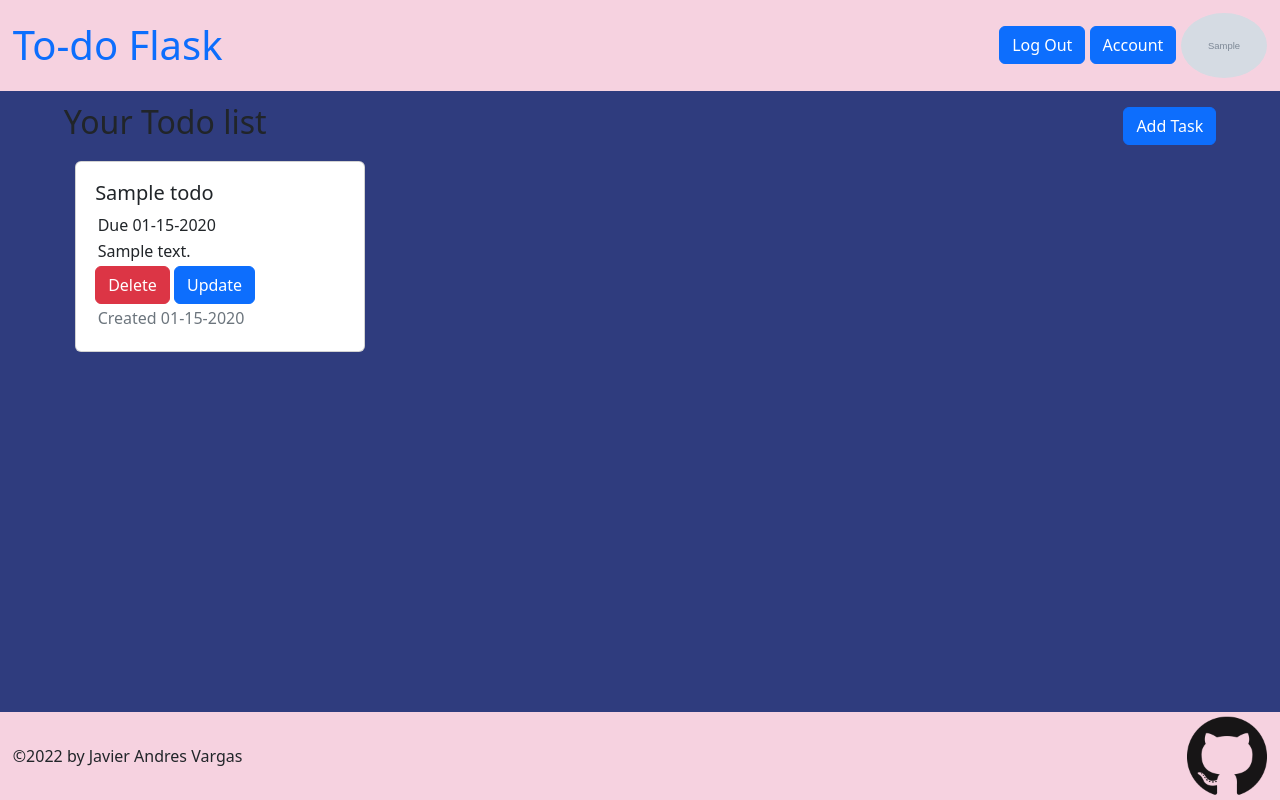
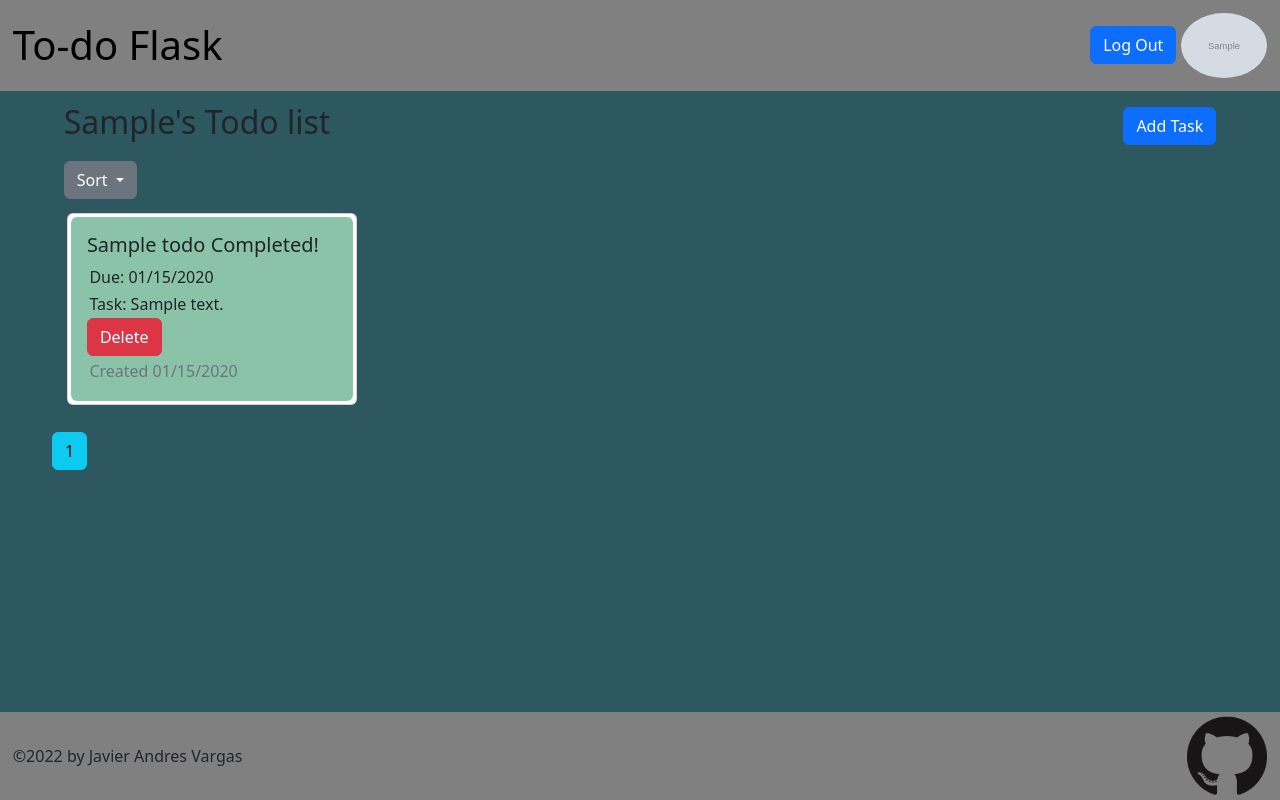
Before and after one commit to TheGoumble/flask_todo_project, a Flask app: page /home in a window 1280 px wide. Run offline with Flask 2, Linux system fonts and the light colour scheme; a user stored in the database is signed in; tables that the repository leaves empty hold one stand-in row (values such as "Sample post"); grey boxes marked "Sample" are stand-in pictures.

Commit message:
complete task and sort tasks

```diff
--- a/flaskproject/routes.py
+++ b/flaskproject/routes.py
@@ -11,13 +11,13 @@ from flask_login import login_user, logout_user, current_user, login_required
 @app.route("/")
 @app.route("/home", methods=["POST", "GET"])
 def home():
+    page = request.args.get('page', 1, type=int)
     tasks = []
     if current_user.is_authenticated:
-        tasks = ToDO.query.filter_by(author=current_user).all()
+        tasks = ToDO.query.filter_by(author=current_user).order_by(ToDO.date_created.desc()).paginate(page=page,per_page=9)
         image_file = url_for(
             'static', filename='profile_pics/' + current_user.image_file)
     else:
-
         image_file = url_for('static', filename='profile_pics/default.png')
     return render_template("home.html", tasks=tasks, image_file=image_file)
 
@@ -101,6 +101,13 @@ def account():
 @login_required
 def new_task():
     form = TaskForm()
+    if current_user.is_authenticated:
+        tasks = ToDO.query.filter_by(author=current_user).all()
+        image_file = url_for(
+            'static', filename='profile_pics/' + current_user.image_file)
+    else:
+        image_file = url_for('static', filename='profile_pics/default.png')
+
     if form.validate_on_submit():
         task = ToDO(title=form.title.data, content=form.content.data,
                     due_date=form.due_date.data, author=current_user)
@@ -108,7 +115,7 @@ def new_task():
         db.session.commit()
         flash('Your post has been created', 'success')
         return redirect(url_for('home'))
-    return render_template('task.html', title='Add Task', form=form, legend='Add Task')
+    return render_template('task.html', title='Add Task', form=form, legend='Add Task', image_file=image_file)
 
 
 @app.route("/update/<int:task_id>", methods=["POST", "GET"])
@@ -142,3 +149,76 @@ def delete_task(remove_id):
     db.session.commit()
     flash('Your post has been deleted!', 'success')
     return redirect(url_for('home'))
+
+@app.route("/complete/<int:complete_id>", methods=["POST"])
+@login_required
+def complete_task(complete_id):
+    task = ToDO.query.get_or_404(complete_id)
+    if task.author != current_user:
+        abort(403)
+    task.completed = True
+    db.session.commit()
+
+    db.session.commit()
+    flash('Your post has been marked as compelete!', 'success')
+    return redirect(url_for('home'))
+
+@app.route("/home/closedue", methods=["POST", "GET"])
+def close_due():
+    page = request.args.get('page', 1, type=int)
+    tasks = []
+    if current_user.is_authenticated:
+        tasks = ToDO.query.filter_by(author=current_user).order_by(ToDO.due_date.asc()).paginate(page=page,per_page=9)
+        image_file = url_for(
+            'static', filename='profile_pics/' + current_user.image_file)
+    else:
+        image_file = url_for('static', filename='profile_pics/default.png')
+    return render_template("home.html", tasks=tasks, image_file=image_file)
+
+@app.route("/home/newest", methods=["POST", "GET"])
+def newest():
+    page = request.args.get('page', 1, type=int)
+    tasks = []
+    if current_user.is_authenticated:
+        tasks = ToDO.query.filter_by(author=current_user).order_by(ToDO.date_created.desc()).paginate(page=page,per_page=9)
+        image_file = url_for(
+            'static', filename='profile_pics/' + current_user.image_file)
+    else:
+        image_file = url_for('static', filename='profile_pics/default.png')
+    return render_template("home.html", tasks=tasks, image_file=image_file)
+
+@app.route("/home/oldest", methods=["POST", "GET"])
+def oldest():
+    page = request.args.get('page', 1, type=int)
+    tasks = []
+    if current_user.is_authenticated:
+        tasks = ToDO.query.filter_by(author=current_user).order_by(ToDO.date_created.asc()).paginate(page=page,per_page=9)
+        image_file = url_for(
+            'static', filename='profile_pics/' + current_user.image_file)
+    else:
+        image_file = url_for('static', filename='profile_pics/default.png')
+    return render_template("home.html", tasks=tasks, image_file=image_file)
+
+@app.route("/home/completed", methods=["POST", "GET"])
+def completed():
+    page = request.args.get('page', 1, type=int)
+    tasks = []
+    if current_user.is_authenticated:
+        tasks = ToDO.query.filter_by(author=current_user).order_by(ToDO.completed.desc()).paginate(page=page,per_page=9)
+        image_file = url_for(
+            'static', filename='profile_pics/' + current_user.image_file)
+    else:
+        image_file = url_for('static', filename='profile_pics/default.png')
+    return render_template("home.html", tasks=tasks, image_file=image_file)
+
+@app.route("/home/uncompleted", methods=["POST", "GET"])
+def uncompleted():
+    page = request.args.get('page', 1, type=int)
+    tasks = []
+    if current_user.is_authenticated:
+        tasks = ToDO.query.filter_by(author=current_user).order_by(ToDO.completed.asc()).paginate(page=page,per_page=9)
+        image_file = url_for(
+            'static', filename='profile_pics/' + current_user.image_file)
+    else:
+        image_file = url_for('static', filename='profile_pics/default.png')
+    return render_template("home.html", tasks=tasks, image_file=image_file)
--- a/flaskproject/static/css/main.css
+++ b/flaskproject/static/css/main.css
@@ -11,13 +11,13 @@ html {
 }
 
 body {
-  background-color: #2f3c7e;
+  background-color: #2d5860;
   position: relative;
   min-height: 100vh;
 }
 
 header {
-  background-color: #f6d2e0;
+  background-color: gray;
   display: flex;
   justify-content: space-between;
   align-items: center;
@@ -31,7 +31,7 @@ div {
   margin: 1%;
 }
 
-#profile-pic{
+#profile-pic {
   height: 65px;
   width: 65;
 }
@@ -47,7 +47,7 @@ body > section {
   align-items: center;
 }
 footer {
-  background-color: #f6d2e0;
+  background-color: gray;
   position: absolute;
   bottom: 0;
   width: 100%;
@@ -67,5 +67,13 @@ footer > a > img {
 }
 
 a {
+  color: black;
   text-decoration: none;
 }
+
+#welcome {
+  display: flex;
+  flex-direction: column;
+  align-items: center;
+  color: black;
+}
--- a/flaskproject/templates/base.html
+++ b/flaskproject/templates/base.html
@@ -35,9 +35,6 @@
         <a href="{{url_for('logout')}}" type="button" class="btn btn-primary"
           >Log Out</a
         >
-        <a href="{{url_for('account')}}" type="button" class="btn btn-primary">
-          Account
-        </a>
         <a href="{{url_for('account')}}">
           <img
             id="profile-pic"
--- a/flaskproject/templates/home.html
+++ b/flaskproject/templates/home.html
@@ -4,24 +4,58 @@
 
 <div>
   <div id="h2-button">
-    <h2>Your Todo list</h2>
     {% if current_user.is_authenticated %}
+    <h2>{{current_user.first_name}}'s Todo list</h2>
     <a href="{{url_for('new_task')}}" type="button" class="btn btn-primary"
       >Add Task</a
     >
     {% endif %}
   </div>
-  {% if tasks|length < 1 %}
-  <div><p>There are no task. Start one at anytime!</p></div>
+
+  <div class="dropdown">
+    <button
+      class="btn btn-secondary dropdown-toggle"
+      type="button"
+      data-bs-toggle="dropdown"
+      aria-expanded="false"
+    >
+      Sort
+    </button>
+    <ul class="dropdown-menu">
+      <li><a class="dropdown-item" href="{{ url_for('close_due') }}">Closest Due!</a></li>
+      <li><a class="dropdown-item" href="{{ url_for('newest') }}">Newest</a></li>
+      <li><a class="dropdown-item" href="{{ url_for('oldest') }}">Oldest</a></li>
+      <li><a class="dropdown-item" href="{{ url_for('completed') }}">Completed</a></li>
+      <li><a class="dropdown-item" href="{{ url_for('uncompleted') }}">Uncompleted</a></li>
+    </ul>
+  </div>
+
+  {% if tasks.items|length < 1 %}
+
+  <div id="welcome">
+    <p class="h2">Welcome to To-do Flask!</p>
+    <p class="h3">Make an account today!</p>
+    <p class="h3">Track every task in your busy life and never lose track!</p>
+  </div>
+
   {% else %}
-  <div>
-    {% for task in tasks%}
+
+  <div class="row">
+    {% for task in tasks.items %}
+
+    <div class="col-10 col-md-5 col-lg-3">
       <div class="card" style="width: 18rem">
+        {% if task.completed == true %}
+        <div class="card-body bg-opacity-50 bg-success rounded">
+          {% else %}
           <div class="card-body">
+            {% endif %} {% if task.completed == true %}
+            <h5 class="card-title">{{task.title}} Completed!</h5>
+            {% else %}
             <h5 class="card-title">{{task.title}}</h5>
-
-        <p class="card-text">Due {{task.due_date.strftime('%m-%d-%Y')}}</p>
-        <p class="card-text">{{ task.content }}</p>
+            {% endif %}
+            <p class="card-text">Due: {{task.due_date.strftime('%m/%d/%Y')}}</p>
+            <p class="card-text">Task: {{ task.content }}</p>
 
             <button
               type="button"
@@ -31,24 +65,49 @@
             >
               Delete
             </button>
-        {% if task.author == current_user %}
+            {% if task.completed != true %} {% if task.author == current_user %}
             <a
               href="{{url_for('update_task', task_id=task.todo_id)}}"
               class="btn btn-primary"
               >Update</a
             >
+            {% endif %} {% endif %}
+            <p class="text-muted">
+              Created {{ task.date_created.strftime('%m/%d/%Y') }}
+            </p>
+            {% if task.completed != true %}
+            <button
+              type="button"
+              class="btn btn-success"
+              data-bs-toggle="modal"
+              data-bs-target="#modal_complete{{task.todo_id}}"
+            >
+              Complete
+            </button>
+
             {% endif %}
-        <p class="text-muted">
-          Created {{ task.date_created.strftime('%m-%d-%Y') }}
-        </p>
+          </div>
         </div>
       </div>
       {% endfor %}
     </div>
-  {% endif %}
+
+    {% for page_num in tasks.iter_pages(left_edge=1, right_edge=1,
+    left_current=1, right_current=1) %} {% if page_num %} {% if tasks.page ==
+    page_num%}
+    <a class="btn btn-info mb-4" href="{{ url_for('home', page=page_num) }}"
+      >{{ page_num}}</a
+    >
+    {% else %}
+    <a
+      class="btn btn-outline-info mb-4"
+      href="{{ url_for('home', page=page_num) }}"
+      >{{ page_num}}</a
+    >
+    {% endif %} {% else %} ...{% endif %} {% endfor %} {% endif %}
   </div>
 
-{% for task in tasks%}
+  {% for task in tasks.items%}
   <!-- Delete Modal -->
   <div
     class="modal"
@@ -69,7 +128,11 @@
           ></button>
         </div>
         <div class="modal-footer">
-        <button type="button" class="btn btn-secondary" data-bs-dismiss="modal">
+          <button
+            type="button"
+            class="btn btn-secondary"
+            data-bs-dismiss="modal"
+          >
             Close
           </button>
           <form
@@ -82,6 +145,47 @@
       </div>
     </div>
   </div>
+
+  <!-- Complete Modal -->
+  <div
+    class="modal"
+    id="modal_complete{{ task.todo_id }}"
+    tabindex="-1"
+    aria-labelledby="exampleModalLabel"
+    aria-hidden="true"
+  >
+    <div class="modal-dialog">
+      <div class="modal-content">
+        <div class="modal-header">
+          <h1 class="modal-title fs-5" id="exampleModalLabel">
+            Complete Task?
+          </h1>
+          <button
+            type="button"
+            class="btn-close"
+            data-bs-dismiss="modal"
+            aria-label="Close"
+          ></button>
+        </div>
+        <div class="modal-footer">
+          <button
+            type="button"
+            class="btn btn-secondary"
+            data-bs-dismiss="modal"
+          >
+            Close
+          </button>
+          <form
+            action="{{url_for('complete_task', complete_id=task.todo_id)}}"
+            method="POST"
+          >
+            <input class="btn btn-success" type="submit" value="Complete" />
+          </form>
+        </div>
+      </div>
+    </div>
+  </div>
   {% endfor %}
   <!-- for future modal implements -->
   {% block modal %}{% endblock %} {% endblock %}
+</div>
```
Also changed, not shown: flaskproject/README.md, flaskproject/static/profile_pics/79149f307485cadf.png (added), flaskproject/static/profile_pics/c2aa66717387904a.png (added). Lines whose indentation alone changed are shown as unchanged.
